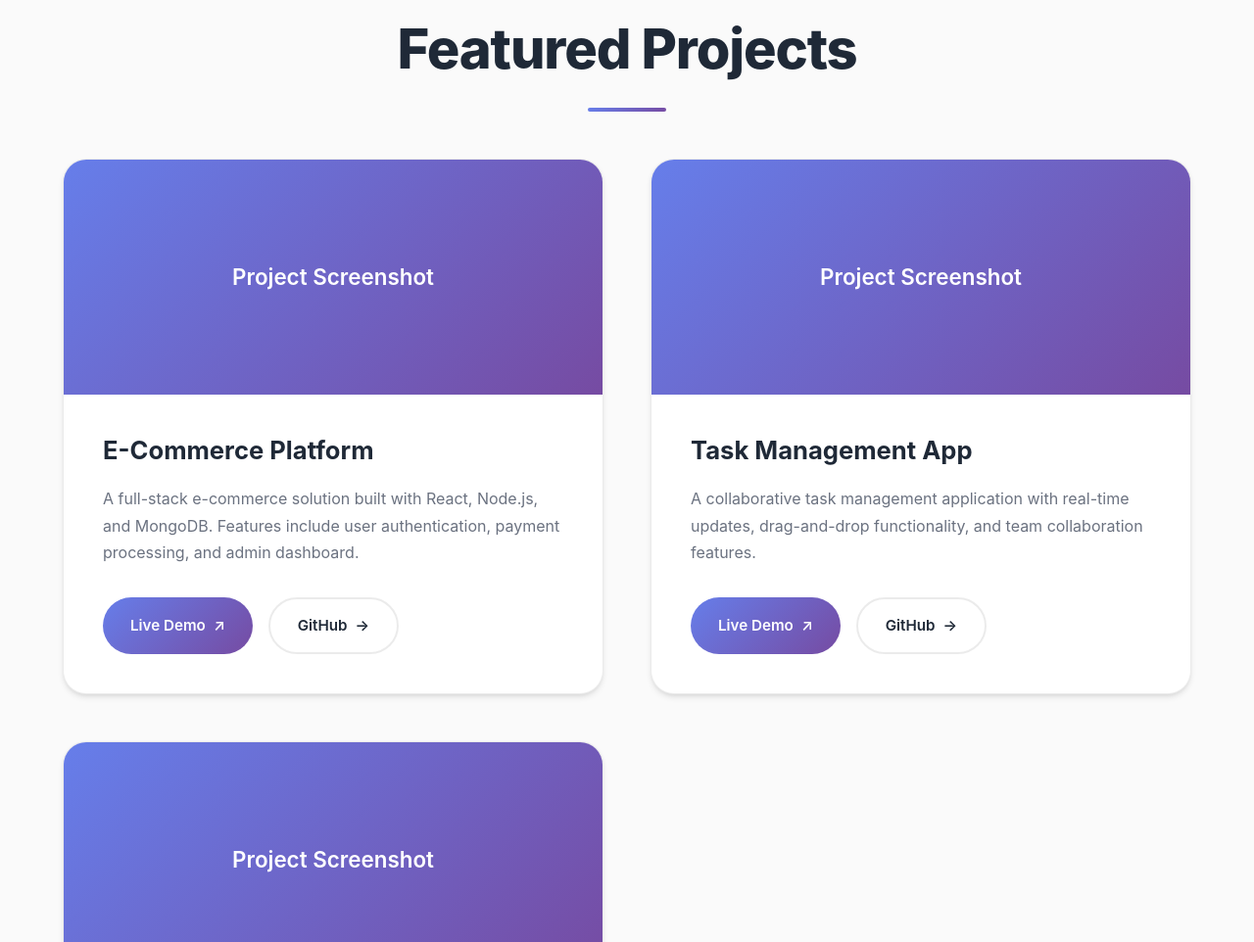
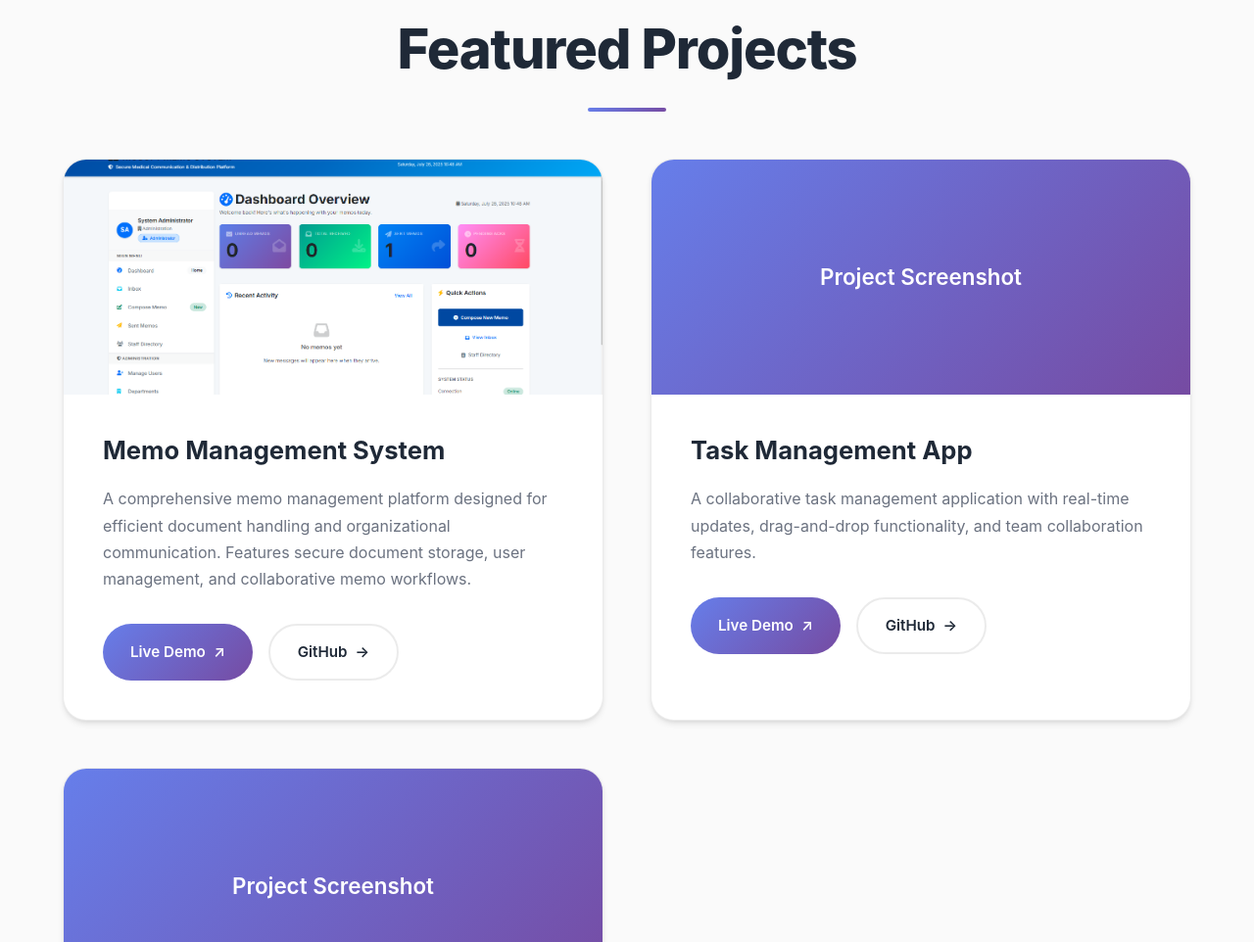
Before and after one commit to hyiaman/hyiaman.github.io, a plain HTML site: page index.html in a window 1280 px wide. Shown: the part 2421-3383 px from the top of the page at 98% size. Drawn offline with Linux system fonts and the light colour scheme.

Commit message:
update projects

```diff
--- a/index.html
+++ b/index.html
@@ -1421,17 +1421,17 @@
             <div class="projects-grid">
                 <div class="project-card">
                     <div class="project-image">
-                        Project Screenshot
+                        <img src="memo.png" alt="Memo Management System Screenshot" loading="lazy"  style="width: 100%; height: 100%; object-fit: cover;">
                     </div>
                     <div class="project-content">
-                        <h3>E-Commerce Platform</h3>
-                        <p>A full-stack e-commerce solution built with React, Node.js, and MongoDB. Features include user authentication, payment processing, and admin dashboard.</p>
+                        <h3>Memo Management System</h3>
+                        <p>A comprehensive memo management platform designed for efficient document handling and organizational communication. Features secure document storage, user management, and collaborative memo workflows.</p>
                         <div class="project-links">
-                            <a href="#" class="btn">
+                            <a href="https://memoapp.wuaze.com" target="_blank" class="btn">
                                 <span>Live Demo</span>
                                 <span>↗</span>
                             </a>
-                            <a href="#" class="btn btn-secondary">
+                            <a href="https://github.com/Mosoft-LLC/memo-system" target="_blank" class="btn btn-secondary">
                                 <span>GitHub</span>
                                 <span>→</span>
                             </a>
```
Also changed, not shown: memo.png (added).
